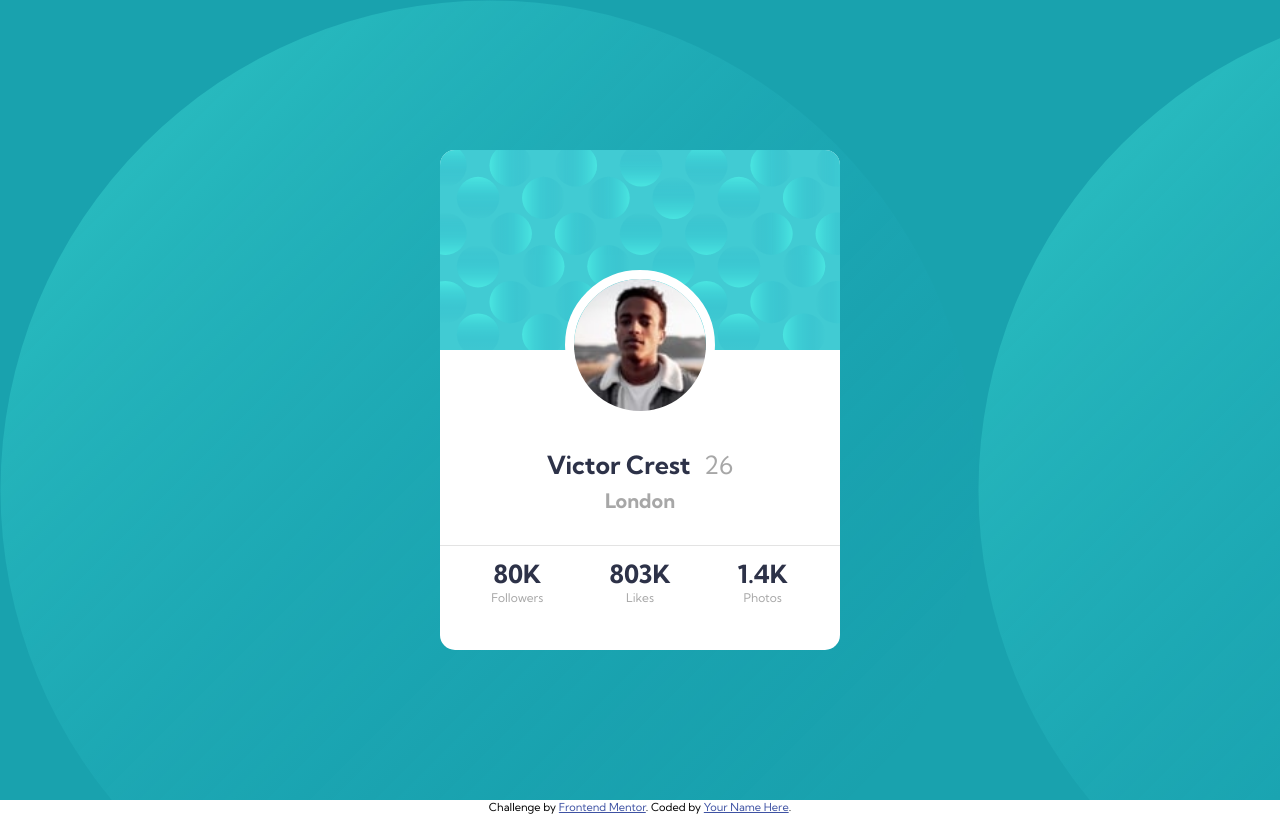
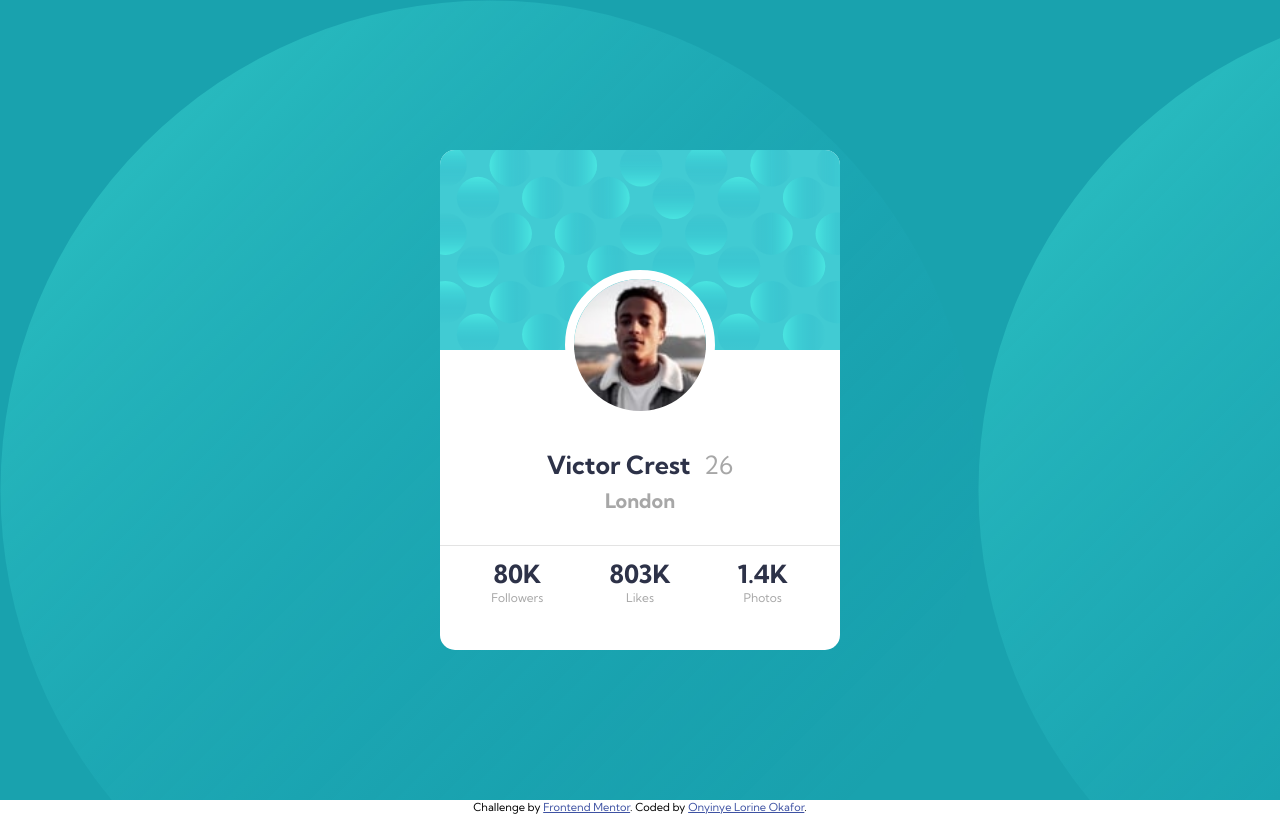
Before and after one commit to Lorine28/profile-card-component-main, a plain HTML site: page index.html in a window 1280 px wide. Drawn offline with Linux system fonts and the light colour scheme.

Commit message:
Update index.html
added name and link to website.

```diff
--- a/index.html
+++ b/index.html
@@ -42,7 +42,7 @@
 
   <footer class="attribution">
     Challenge by <a href="https://www.frontendmentor.io?ref=challenge" target="_blank">Frontend Mentor</a>.
-    Coded by <a href="#">Your Name Here</a>.
+    Coded by <a href="https://lorines-profile-card-component.netlify.app/">Onyinye Lorine Okafor</a>.
   </footer>
 </body>
 </html>
```
